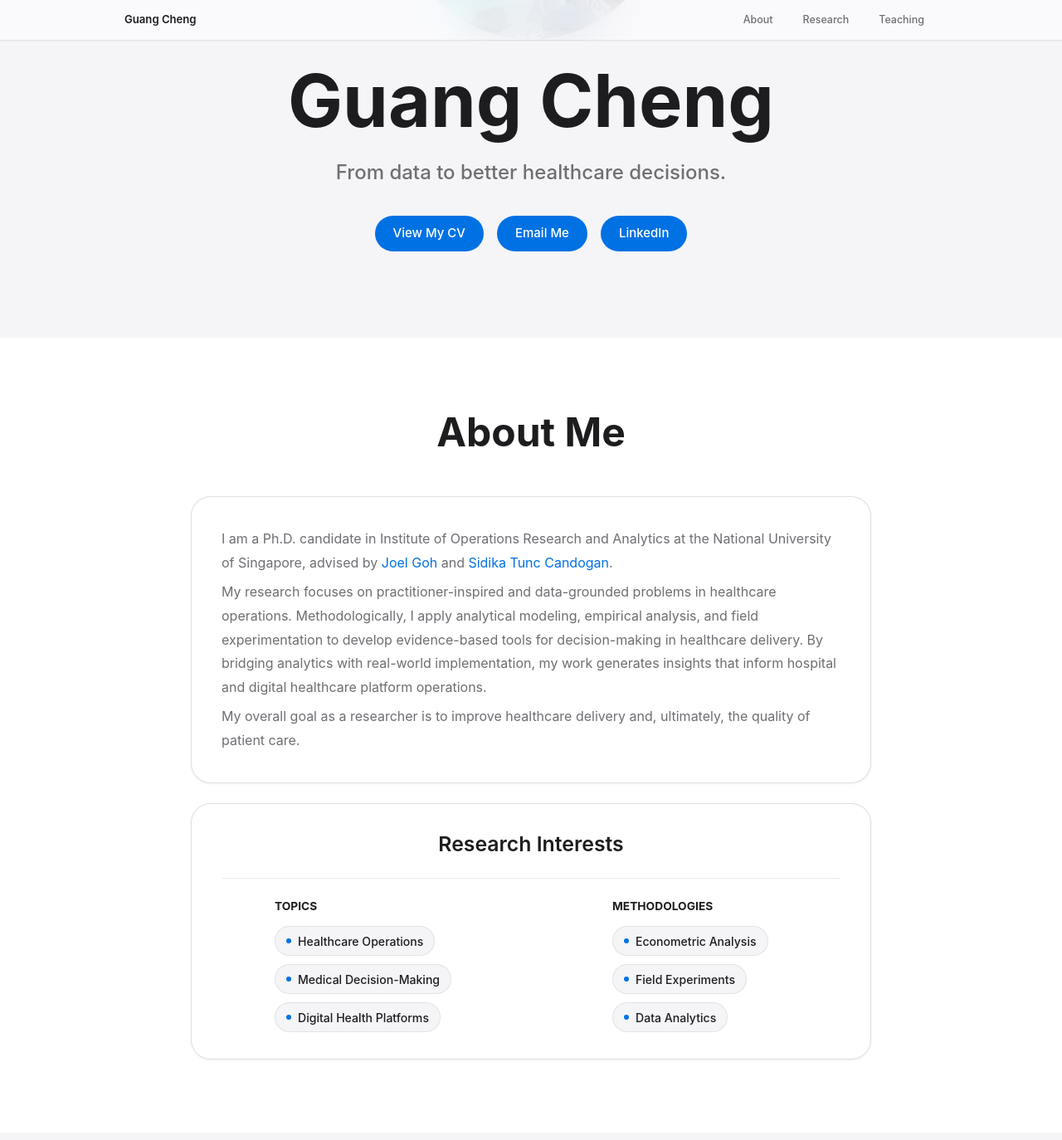
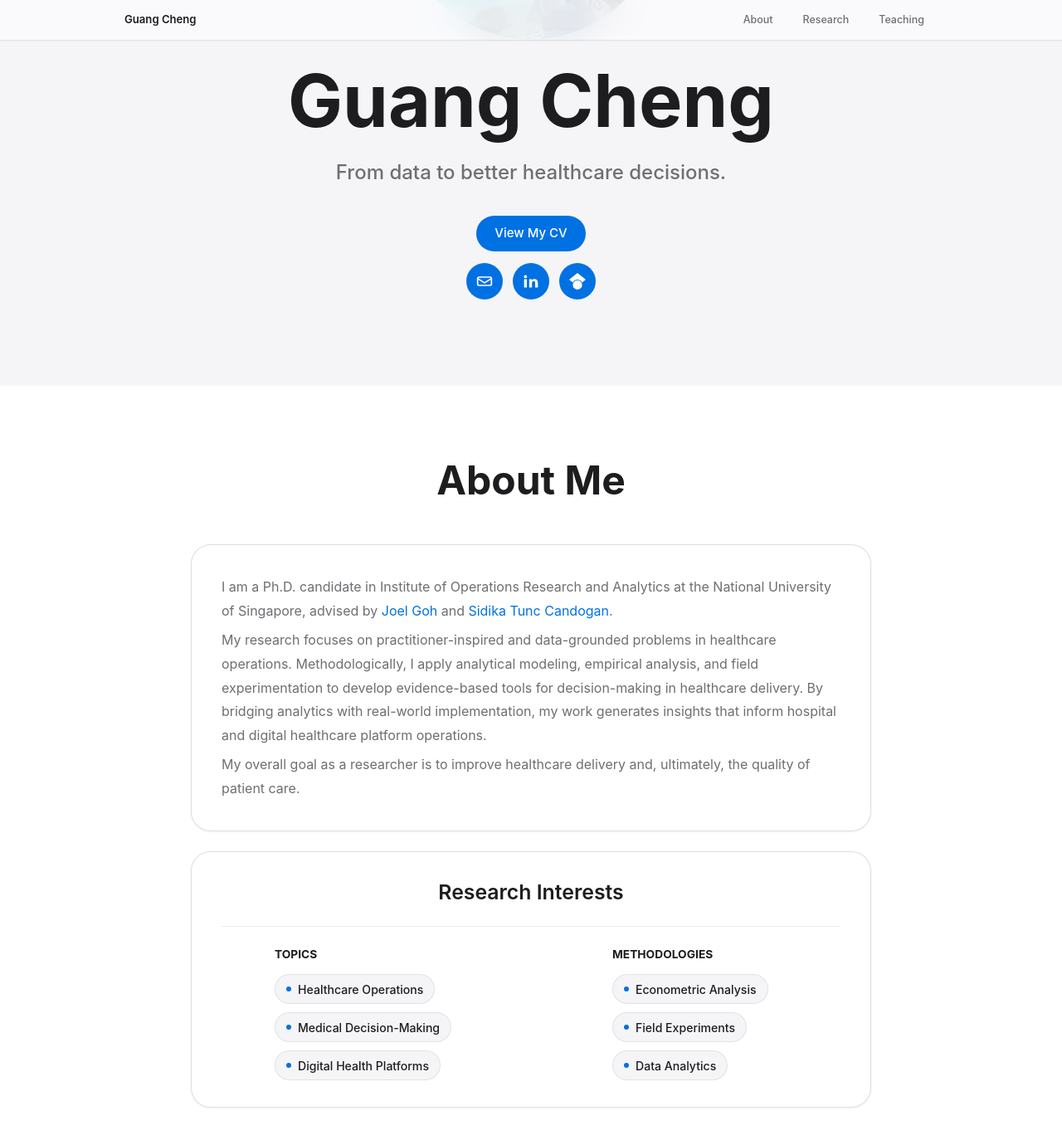
Before and after one commit to gcheng-nus/gcheng-nus.github.io, a Jekyll site: the page built from _pages/main.md, in a window 1280 px wide and 1400 px high, scrolled down 400 px. Shown: the top 1374 px of the window at 83% size. Built offline with Jekyll 4.4.1, drawn with Linux system fonts in a browser that asks for light colours; comment, search, counter and statistics services are not loaded.

Commit message:
add google scholar

```diff
--- a/_pages/main.md
+++ b/_pages/main.md
@@ -22,8 +22,26 @@ redirect_from:
       <p class="intro-lede">National University of Singapore</p> -->
       <div class="intro-actions">
         <a class="academic-button academic-button--primary intro-button" href="{{ '/assets/CV/CV_Guang.pdf' | relative_url }}" target="_blank" rel="noopener">View My CV</a>
-        <a class="academic-button academic-button--primary intro-button" href="mailto:gcheng@u.nus.edu">Email Me</a>
-        <a class="academic-button academic-button--primary intro-button" href="https://www.linkedin.com/in/guang-cheng-173464150/" target="_blank" rel="noopener">LinkedIn</a>
+        <div class="intro-contact-actions" role="group" aria-label="Contact and profile links">
+          <a class="academic-button academic-button--primary intro-button intro-icon-button" href="mailto:gcheng@u.nus.edu" aria-label="Email Guang Cheng" title="Email">
+            <svg class="button-icon button-icon--stroke" viewBox="0 0 24 24" aria-hidden="true" focusable="false">
+              <path d="M4 6h16a2 2 0 0 1 2 2v8a2 2 0 0 1-2 2H4a2 2 0 0 1-2-2V8a2 2 0 0 1 2-2Z"></path>
+              <path d="m22 8-8.97 5.7a2 2 0 0 1-2.06 0L2 8"></path>
+            </svg>
+          </a>
+          <a class="academic-button academic-button--primary intro-button intro-icon-button" href="https://www.linkedin.com/in/guang-cheng-173464150/" target="_blank" rel="noopener" aria-label="Guang Cheng on LinkedIn" title="LinkedIn">
+            <svg class="button-icon button-icon--fill" viewBox="0 0 24 24" aria-hidden="true" focusable="false">
+              <path d="M6 9H2v12h4V9Z"></path>
+              <path d="M4 3a2.25 2.25 0 1 0 0 4.5A2.25 2.25 0 0 0 4 3Z"></path>
+              <path d="M22 21h-4v-6.6c0-1.8-.7-2.8-2.1-2.8-1.6 0-2.5 1.1-2.5 2.8V21h-4V9h3.8v1.6h.1c.6-1.1 2-1.9 3.6-1.9 3.3 0 5.1 2.2 5.1 6V21Z"></path>
+            </svg>
+          </a>
+          <a class="academic-button academic-button--primary intro-button intro-icon-button" href="https://scholar.google.com/scholar?q=%22Guang+Cheng%22+%22National+University+of+Singapore%22" target="_blank" rel="noopener" aria-label="Guang Cheng on Google Scholar" title="Google Scholar">
+            <svg class="button-icon button-icon--fill" viewBox="0 0 24 24" aria-hidden="true" focusable="false">
+              <path d="M5.24 13.77 0 9.5 12 0l12 9.5-5.24 4.27C17.55 11.25 15 9.5 12 9.5c-3 0-5.55 1.75-6.76 4.27ZM12 10.5a6.75 6.75 0 1 0 0 13.5 6.75 6.75 0 0 0 0-13.5Z"></path>
+            </svg>
+          </a>
+        </div>
       </div>
     </div>
   </div>
--- a/assets/css/academic.scss
+++ b/assets/css/academic.scss
@@ -244,10 +244,18 @@ body.academic-site {
 
 .intro-actions {
   display: flex;
-  flex-wrap: wrap;
-  gap: 16px;
+  flex-direction: column;
+  gap: 14px;
+  align-items: center;
   justify-content: center;
   margin-top: 0;
+}
+
+.intro-contact-actions {
+  display: flex;
+  flex-wrap: wrap;
+  gap: 12px;
+  justify-content: center;
 }
 
 .academic-site .academic-button.intro-button {
@@ -258,6 +266,30 @@ body.academic-site {
   font-size: 0.9375rem;
   font-weight: 500;
   line-height: 1.25;
+}
+
+.academic-site .academic-button.intro-icon-button {
+  width: 44px;
+  min-height: 44px;
+  padding: 0;
+}
+
+.button-icon {
+  width: 20px;
+  height: 20px;
+  flex: none;
+}
+
+.button-icon--fill {
+  fill: currentColor;
+}
+
+.button-icon--stroke {
+  fill: none;
+  stroke: currentColor;
+  stroke-linecap: round;
+  stroke-linejoin: round;
+  stroke-width: 2;
 }
 
 .avatar {
```
